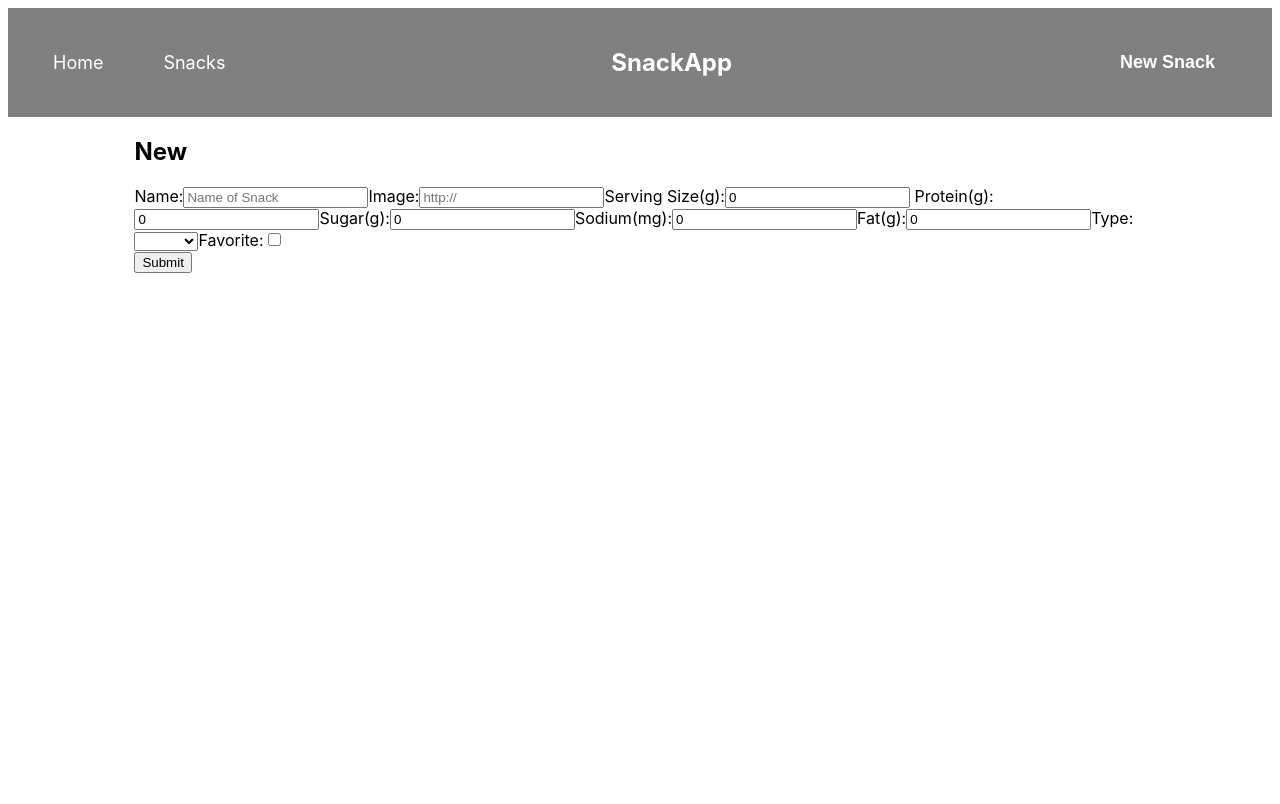
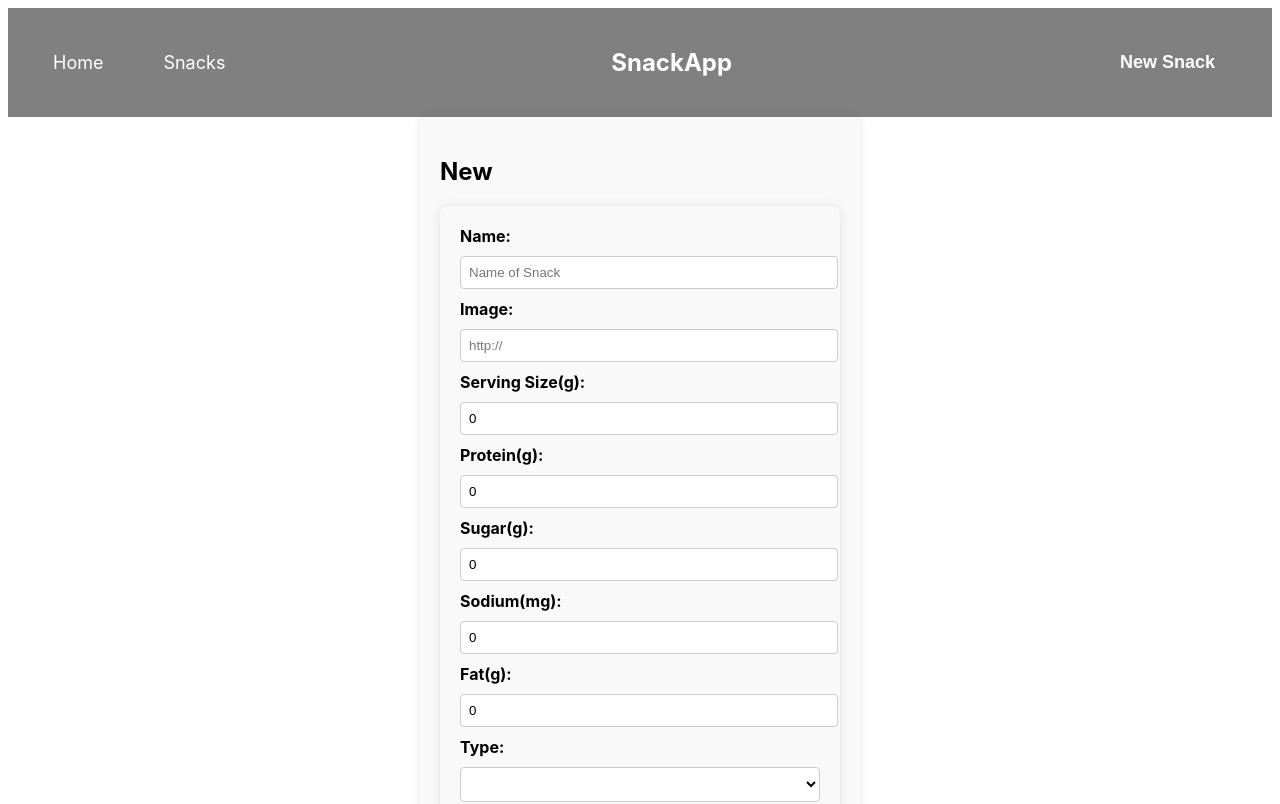
Before and after one commit to crsvalle/single-resource-front-end, a React (Create React App) app: page /snacks/new in a window 1280 px wide. Shown: the top 804 px of the page. Built offline with nearby package versions, Linux system fonts and the light colour scheme; no server answers.

Commit message:
added css to the new snack form

```diff
--- /dev/null
+++ b/src/Components/SnackNewForm.css
@@ -0,0 +1,55 @@
+/* SnackNewForm.css */
+
+.New {
+    max-width: 400px;
+    margin: 0 auto;
+    padding: 20px;
+    background-color: #f9f9f9;
+    border-radius: 8px;
+    box-shadow: 0 0 10px rgba(0, 0, 0, 0.1);
+  }
+
+  .New form {
+    display: grid;
+    gap: 10px;
+  }
+
+  .New label {
+    font-weight: bold;
+  }
+
+  .New input[type="text"],
+  .New input[type="number"],
+  .New select,
+  .New input[type="checkbox"] {
+    width: 100%;
+    padding: 8px;
+    border: 1px solid #ccc;
+    border-radius: 4px;
+  }
+
+  .New input[type="checkbox"] {
+    width: auto;
+    margin-left: 4px;
+  }
+
+  .New select {
+    padding: 8px;
+    border-radius: 4px;
+    background-color: #fff;
+  }
+
+  .New input[type="submit"] {
+    width: 100%;
+    padding: 10px;
+    background-color: #007bff;
+    color: #fff;
+    border: none;
+    border-radius: 4px;
+    font-size: 16px;
+    cursor: pointer;
+  }
+
+  .New input[type="submit"]:hover {
+    background-color: #0056b3;
+  }
--- a/src/Components/SnackNewForm.js
+++ b/src/Components/SnackNewForm.js
@@ -1,6 +1,7 @@
 import axios from "axios";
 import { useState } from "react";
 import { useNavigate } from "react-router-dom";
+import "./SnackNewForm.css";
 
 const API = process.env.REACT_APP_API_URL;
 
```
Also changed, not shown: SnackNewForm.css (added).
